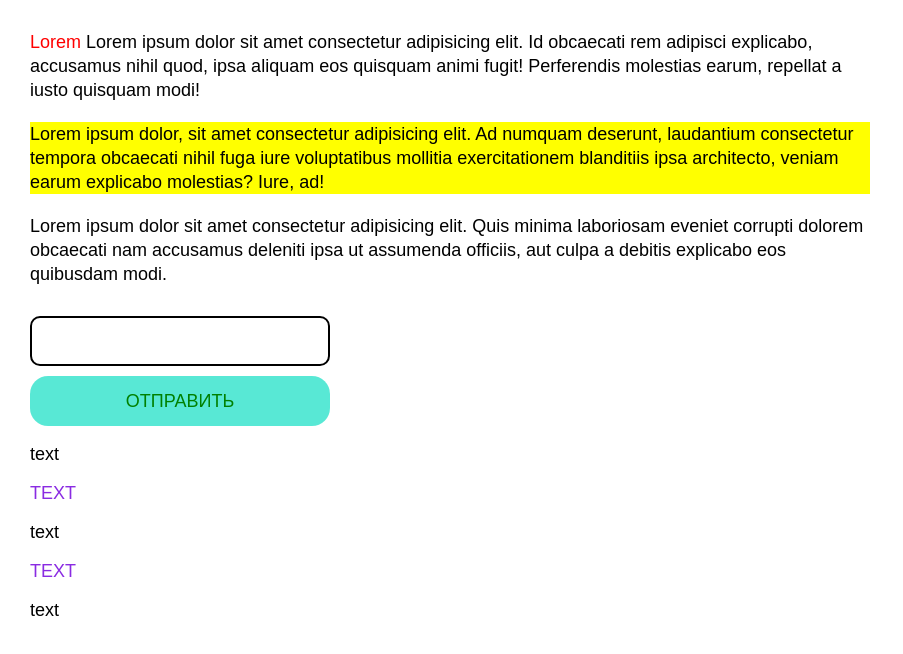
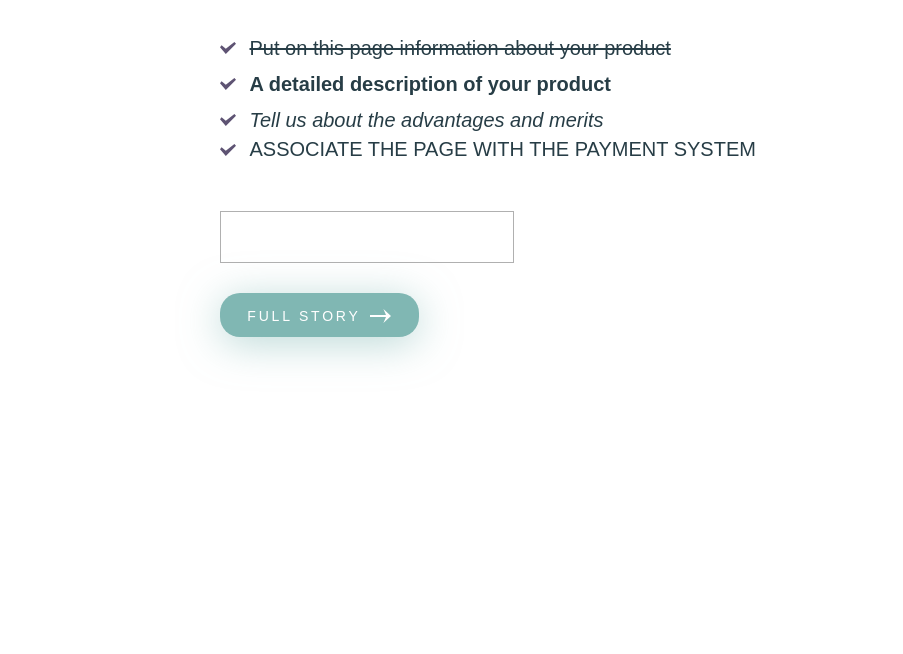
Before and after one commit to A14X4Y/Html_css-_lessons, a plain HTML site: page index.html in a window 1280 px wide. Shown: the whole page, without its empty margins (0-903 px from the left). Drawn offline with Linux system fonts and the light colour scheme.

Commit message:
Пркатика псевдоклассы

```diff
--- a/css/style.css
+++ b/css/style.css
@@ -89,115 +89,110 @@ h6 {
 
 body {
     font-family: Arial, "Helvetica Neue", Helvetica, sans-serif;
-}
-
-h1,
-h2,
-h3,
-h4,
-h5,
-h6 {
-    font-size: inherit;
+    padding: 30px;
+    font-size: 20px;
     font-weight: 400;
 }
 
-body {
-    padding:30px;
+.content {
+    margin: 0 auto;
+    max-width: 841px;
 }
 
-
-.block  {
-    margin-bottom: 30px;
-    max-width: 840px;
+.content-info__list li {
+    color: #273d46;
+    background: url("../img/icons/li.svg") left no-repeat;
+    font-family: Arial, "Helvetica Neue", Helvetica, sans-serif;
+    padding: 0 0 0 30px
 }
 
-.block:hover{
-    background-color:grey;
-    color:#fff
-}
-.block p {
-    font-size: 18px;
-    line-height: 24px;
-    margin:0 0 20px 0;
+.content-info__list li:nth-child(1) {
+    line-height: 36px;
+    text-decoration: line-through;
+
 }
 
-.block p:nth-child(even) {
-    background-color: yellow
-}
-.link {
-    color:red
+.content-info__list li:nth-child(2) {
+    line-height: 36px;
+    font-weight: 700;
+
 }
 
-.link:visited{
-    color:rgba(8, 0, 255, 0.716)
-}
-.link:hover{
-    color:green;
-    text-decoration: underline;
+.content-info__list li:nth-child(3) {
+    line-height: 36px;
+    font-weight: 400;
+    font-style: italic;
+
 }
 
-.link:active{
-    color: yellow
+.content-info__list li:last-child {
+    text-transform: uppercase;
+    margin-bottom: 50px;
+}
+
+.content-info__list li:nth-child(1):hover {
+    line-height: 36px;
+    font-weight: 400;
+    color: #273d46;
+    text-decoration: none;
+
+}
+
+.content-info__list li:nth-child(2):hover {
+    line-height: 36px;
+    font-weight: 400;
+    color: red;
+}
+
+.content-info__list li:nth-child(3):hover {
+    line-height: 36px;
+    font-weight: 400;
+    font-style: normal;
+
+}
+
+.content-info__list li:last-child:hover {
+    text-transform: none;
 }
 
 .textinput {
-    border:2px solid #000;
-    height:50px;
-    font-size: 18px;
-    padding: 0 18px;
-    width: 300px;
-    border-radius: 10px;
-    margin-bottom: 10px;
+    width: 294px;
+    height: 52px;
+    border: 1px solid #b0b0b0;
+    padding: 0 15px;
+    margin-bottom: 30px
 }
 
-.textinput:focus{
-    box-shadow: 0 0 10px rgba(0, 0, 0, 0.2);
+.textinput:focus {
+    border: 1px solid #7fbed5;
+    box-shadow: 0px 0px 20px -1px rgba(127, 190, 213, 0.93);
 }
 
-.textbutton {
-    display: block;
-    width:300px;
-    height: 50px;
-    background-color:rgba(23, 223, 197, 0.716);
-    color: green;
+.content-bottom-info__link {
+    width: 199px;
+    text-align: center;
+    display: inline-block;
+    height: 44px;
+    padding: 15px;
+    background-color: rgb(128, 183, 179);
+    box-shadow: 0px 6px 40px 0px rgba(128, 183, 179, 0.54);
+    border-radius: 20px;
+    font-size: 14px;
     text-transform: uppercase;
-    font-size: 18px;
-    margin-bottom: 18px;
-    border-radius:18px
+    letter-spacing: 0.2em;
+    color: #fff;
 }
 
-.textbutton:hover{
-    background-color:black;
-    color:#fff;
+.content-bottom-info__link span {
+    background: url('../img/icons/Shape.svg') right no-repeat;
+    padding: 0 30px 0 0;
 }
 
-.textbutton:active{
-    background-color:#fff;
-    color:#000;
+.content-bottom-info__link:hover {
+    background-color: #3A5856
 }
 
-.list {
-
+.content-bottom-info__link:ACTIVE {
+    background-color: GREY;
+    box-shadow: none;
 }
-.list li {
-    font-size: 18px;
-    margin-bottom: 18px;
-}
-
-/* .list li:first-child{
-    color:greenyellow
-}
-
-.list li:last-child{
-    font-weight: 800;
-    color:red
-}
-
-.list li:nth-child(2){
-    color:blueviolet;
-} */
-
-.list li:nth-child(even){
-    color:blueviolet;
-    text-transform: uppercase;
-}
--- a/index.html
+++ b/index.html
@@ -8,34 +8,23 @@
 </head>
 
 <body>
-    <div class="block">
-        <p>
-            <a href="#" class="link">Lorem</a> Lorem ipsum dolor sit amet consectetur adipisicing elit. Id obcaecati rem
-            adipisci explicabo, accusamus nihil quod, ipsa aliquam eos quisquam animi fugit! Perferendis molestias
-            earum, repellat a iusto quisquam modi!
+    <div class="content">
+        <div class="content-info">
+            <ul class="content-info__list">
+                <li>Put on this page information about your product        </li>
+                <li>A detailed description of your product</li>
+                <li>Tell us about the advantages and merits</li>
+                <li>Associate the page with the payment system</li>
+            </ul>
+            <form action="#">
+                <input type="text" class="textinput">
+            </form>
+            <a href="https://google.com" class="content-bottom-info__link">
+                <span>Full story</span>
+            </a>
 
-        </p>
-        <p>Lorem ipsum dolor, sit amet consectetur adipisicing elit. Ad numquam deserunt, laudantium consectetur tempora
-            obcaecati nihil fuga iure voluptatibus mollitia exercitationem blanditiis ipsa architecto, veniam earum
-            explicabo molestias? Iure, ad!</p>
-        <P>
-            Lorem ipsum dolor sit amet consectetur adipisicing elit. Quis minima laboriosam eveniet corrupti dolorem
-            obcaecati nam accusamus deleniti ipsa ut assumenda officiis, aut culpa a debitis explicabo eos quibusdam
-            modi.
-        </P>
         </div>
-        </div>
-        <form action="#">
-            <input type="text" class="textinput">
-            <button class="textbutton" type="submit">Отправить</button>
-        </form>
-        <ul class="list">
-            <li>text</li>
-            <li>text</li>
-            <li>text</li>
-            <li>text</li>
-            <li>text</li>
-        </ul>
+    </div>
 
 
 </body>
```
